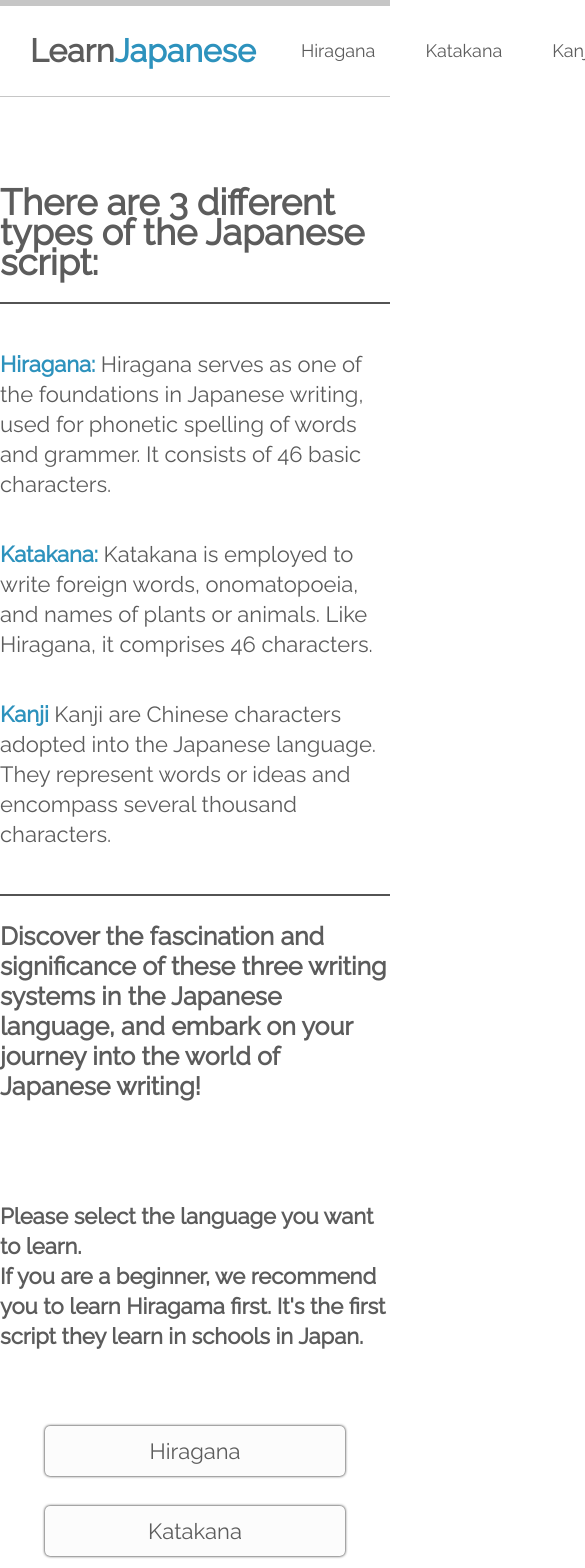
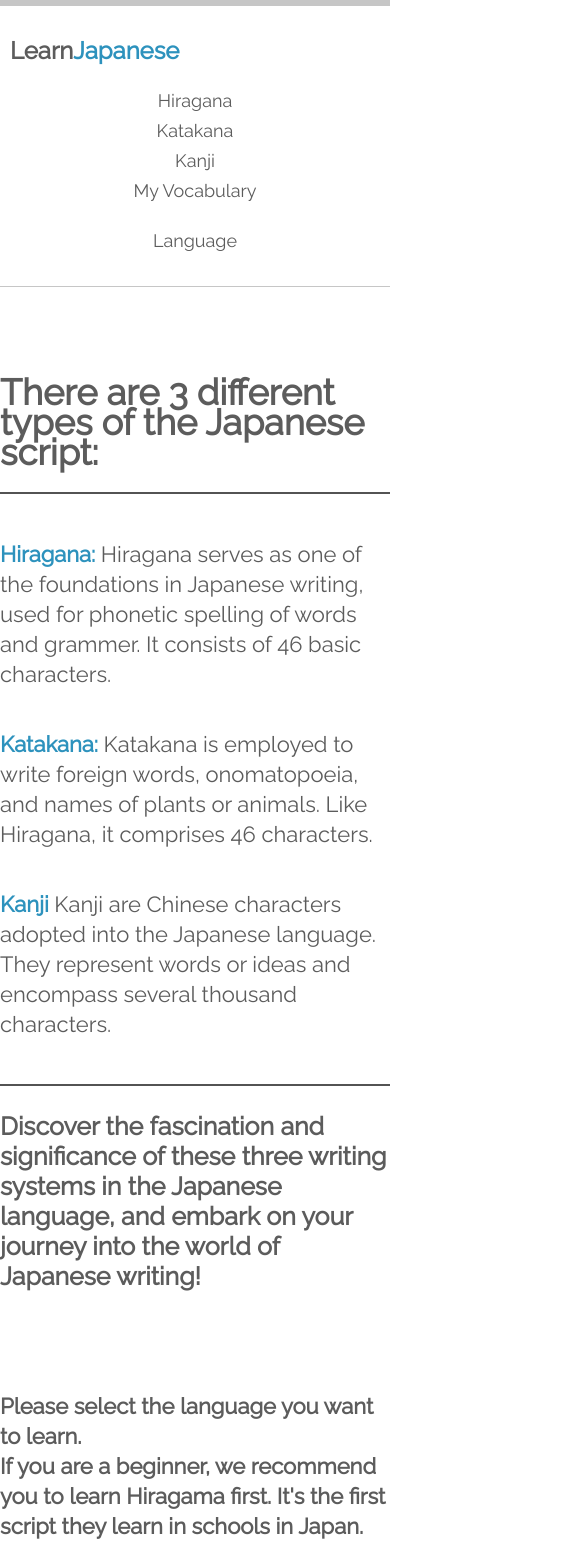
Before and after one commit to kutaykurt/learnjapanese, a React (Create React App) app: page / in a window 390 px wide. Shown: the top 1568 px of the page, 585 px wide, since content can reach past the window. Built offline with nearby package versions, Linux system fonts and the light colour scheme.

Commit message:
mehr responsive gemacht

```diff
--- a/src/components/Header/header.scss
+++ b/src/components/Header/header.scss
@@ -4,7 +4,6 @@
   .link {
     width: max-content;
     text-decoration: none;
-  }
   }
 
   .header-top-line {
@@ -18,7 +17,7 @@
     font-weight: light;
     color: $main-black;
     font-size: 18px;
-  padding: 20px 0px 20px 0px;
+    padding: 20px 0px;
     border-bottom: 1px $main-grey solid;
 
     .column-one,
@@ -54,7 +53,7 @@
         list-style-type: none;
 
         li {
-        padding: 0px 25px;
+          padding: 0px 15px; /* Anpassung für kleinere Bildschirme */
         }
       }
     }
@@ -64,3 +63,30 @@
       padding: 10px 30px 10px 10px;
     }
   }
+
+  // Media Queries für Responsive Design
+  @media screen and (max-width: 768px) {
+    .header-main {
+      grid-template-columns: 1fr; /* Änderung auf eine Spalte für kleinere Bildschirme */
+
+      .column-one,
+      .column-two,
+      .column-three {
+        padding: 10px; /* Reduzierung des Paddings für kleinere Bildschirme */
+        justify-content: center;
+      }
+
+      .column-one {
+        font-size: 24px; /* Verkleinerung der Schriftgröße */
+      }
+
+      .navigation {
+        flex-direction: column; /* Änderung der Navigation auf Spaltenlayout */
+
+        li {
+          padding: 10px 0; /* Anpassung des Abstands zwischen den Navigationselementen */
+        }
+      }
+    }
+  }
+}
--- a/src/pages/Homepage/Hiragana/hiragana.scss
+++ b/src/pages/Homepage/Hiragana/hiragana.scss
@@ -22,10 +22,12 @@
 }
 
 .vocabulary-container {
+
 }
 
 table {
   border-collapse: collapse;
+  width: 100%;
 }
 
 th {
--- a/src/pages/Homepage/homepage.scss
+++ b/src/pages/Homepage/homepage.scss
@@ -58,7 +58,6 @@
     margin: 60px 0px;
 
     .link {
-      width: max-content;
       margin: 0px 40px;
     }
 
@@ -209,13 +208,9 @@
 @media screen and (max-width: 768px) {
   .buttons-container {
     flex-wrap: wrap;
-  }
-}
 
-@media screen and (max-width: 480px) {
-  .buttons-container {
     button {
-      margin: 15px 0px;
+      margin: 8px 0px;
     }
   }
 }
```
Lines whose indentation alone changed are shown as unchanged.
